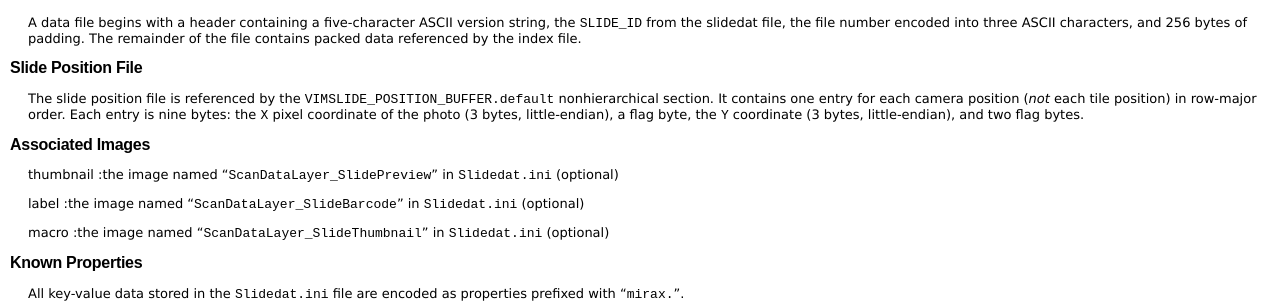
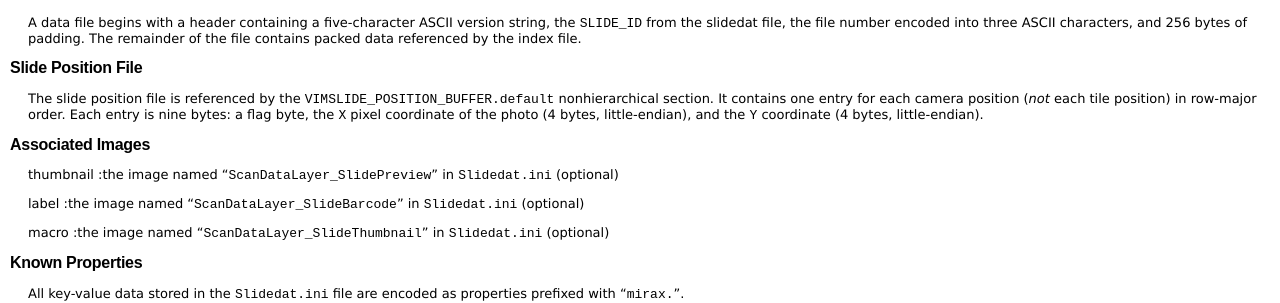
Before and after one commit to openslide/openslide.github.io, a Jekyll site: the page built from MIRAX format/index.markdown, in a window 1280 px wide. Shown: the part 1295-1598 px from the top of the page. Built offline with Jekyll 4.4.1, drawn with Linux system fonts in a browser that asks for light colours.

Commit message:
Correct description of MIRAX slide position stanzas

```diff
--- a/MIRAX format/index.markdown
+++ b/MIRAX format/index.markdown
@@ -112,9 +112,9 @@ Slide Position File
 The slide position file is referenced by the
 `VIMSLIDE_POSITION_BUFFER.default` nonhierarchical section.  It contains
 one entry for each camera position (*not* each tile position) in row-major
-order.  Each entry is nine bytes: the `X` pixel coordinate of the photo (3
-bytes, little-endian), a flag byte, the `Y` coordinate (3 bytes,
-little-endian), and two flag bytes.
+order.  Each entry is nine bytes: a flag byte, the `X` pixel coordinate of
+the photo (4 bytes, little-endian), and the `Y` coordinate (4 bytes,
+little-endian).
 
 Associated Images
 -----------------
```
